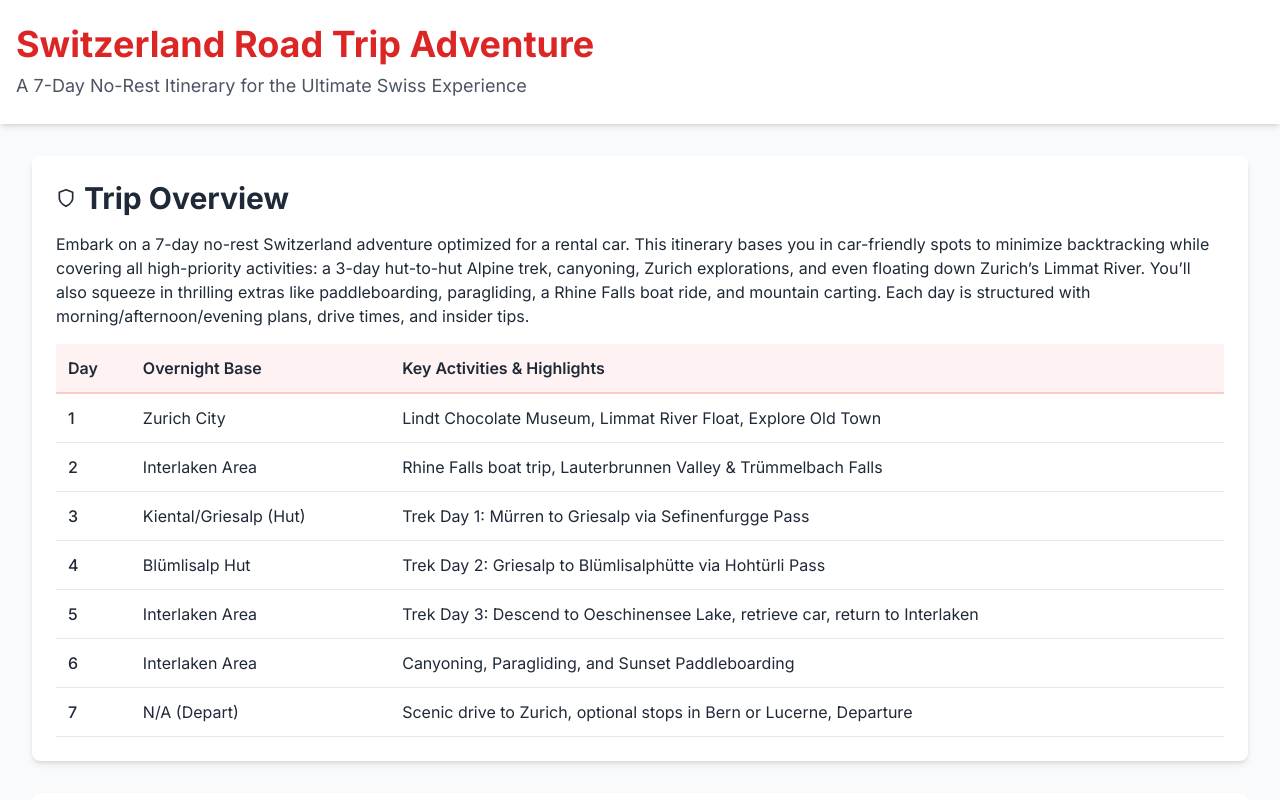
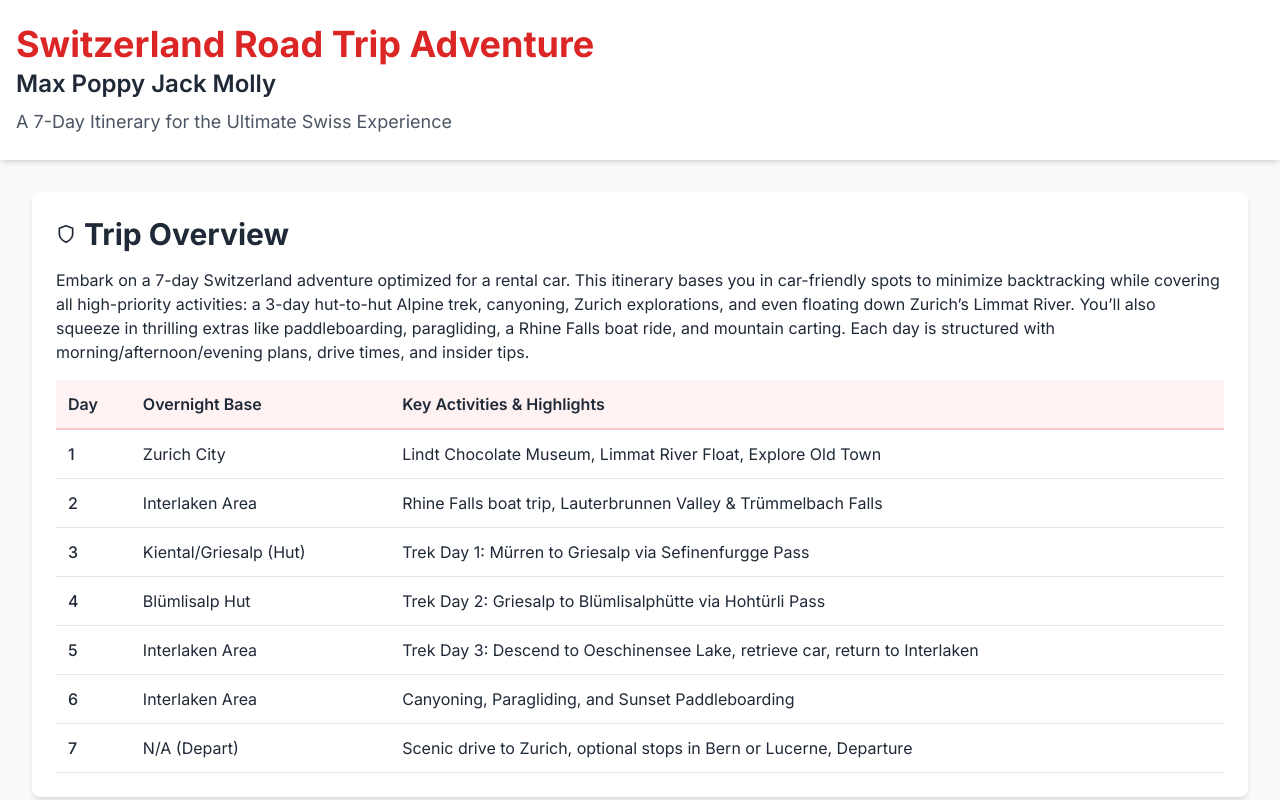
Before and after one commit to Max-Hitchings/swiss_option_1, a plain HTML site: page index.html in a window 1280 px wide. Shown: the top 800 px of the page. Drawn offline with nearby package versions, Linux system fonts and the light colour scheme.

Commit message:
new header

```diff
--- a/index.html
+++ b/index.html
@@ -69,8 +69,11 @@
         <h1 class="text-4xl font-bold text-red-600">
           Switzerland Road Trip Adventure
         </h1>
+        <h2 class="text-2xl font-semibold text-gray-800 mt-1">
+          Max Poppy Jack Molly
+        </h2>
         <p class="mt-2 text-lg text-gray-600">
-          A 7-Day No-Rest Itinerary for the Ultimate Swiss Experience
+          A 7-Day Itinerary for the Ultimate Swiss Experience
         </p>
       </div>
     </header>
@@ -96,8 +99,8 @@
           >Trip Overview
         </h2>
         <p class="mb-4">
-          Embark on a 7-day no-rest Switzerland adventure optimized for a rental
-          car. This itinerary bases you in car-friendly spots to minimize
+          Embark on a 7-day Switzerland adventure optimized for a rental car.
+          This itinerary bases you in car-friendly spots to minimize
           backtracking while covering all high-priority activities: a 3-day
           hut-to-hut Alpine trek, canyoning, Zurich explorations, and even
           floating down Zurich’s Limmat River. You’ll also squeeze in thrilling
```
